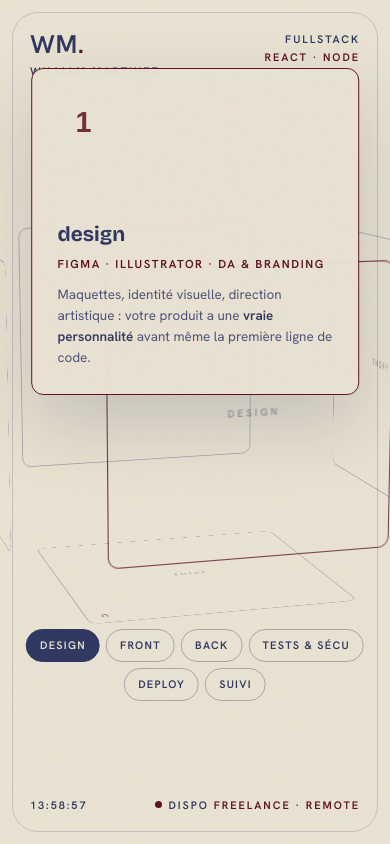
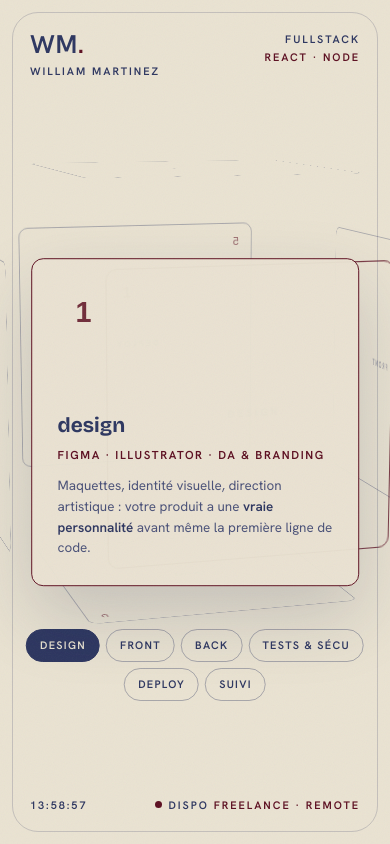
Before and after one commit to wllmz/wm-portfolio, a Next.js app: page / in a window 390 px wide. Both pictures are taken after a click on the button "DESIGN". Shown: the top 844 px of the page. Built offline with nearby package versions, Linux system fonts and the light colour scheme; a web font is replaced by a local one.

Commit message:
feat: face-card always dead center, per-face positions removed
One rule everywhere: centered both axes, size capped. Simple and
impossible to clip on any screen.

Co-Authored-By: Claude Opus 4.8 (1M context) <noreply@anthropic.com>

```diff
--- a/src/app/globals.css
+++ b/src/app/globals.css
@@ -269,16 +269,10 @@ body::after {
      coupé en bas (le texte vit en bas de la carte) */
   --card: min(calc(var(--face) * 1.25), 440px, 88vw, 44vh);
   position: absolute;
-  /* chaque face a SA position préférée (--want, voir .pos-* plus bas),
-     mais le clamp garantit que la carte ne sort JAMAIS de l'écran :
-     elle glisse vers l'intérieur quand la place manque */
-  left: clamp(
-    calc(var(--card) / 2 + 26px),
-    var(--want, 50%),
-    calc(100% - var(--card) / 2 - 26px)
-  );
-  top: 7%;
-  translate: -50% 0;
+  /* toujours au centre de l'écran — simple et imparable */
+  left: 50%;
+  top: 50%;
+  translate: -50% -50%;
   z-index: 8;
   width: var(--card);
   height: var(--card);
@@ -299,8 +293,6 @@ body::after {
   transition:
     opacity 0.32s ease,
     transform 0.55s var(--ease-boing),
-    left 0.55s var(--ease-out),
-    top 0.55s var(--ease-out),
     visibility 0.32s;
 }
 
@@ -327,31 +319,6 @@ body::after {
   opacity: 1;
   visibility: visible;
   transform: none;
-}
-/* les positions d'apparition — une par face, écartées du cube */
-.face-card.pos-design {
-  --want: 24%;
-  top: 5%;
-}
-.face-card.pos-front {
-  --want: 63%;
-  top: 7%;
-}
-.face-card.pos-back {
-  --want: 22%;
-  top: 16%;
-}
-.face-card.pos-quality {
-  --want: 66%;
-  top: 17%;
-}
-.face-card.pos-deploy {
-  --want: 31%;
-  top: 11%;
-}
-.face-card.pos-suivi {
-  --want: 60%;
-  top: 12%;
 }
 .face-card .num {
   position: absolute;
@@ -535,18 +502,9 @@ body::after {
     font-size: 0.68rem;
     padding: 7px 13px 8px;
   }
-  /* mobile : une seule position pour toutes les cartes — centrée en
-     haut, taille bornée, aucun débordement possible */
-  .face-card,
-  .face-card.pos-design,
-  .face-card.pos-front,
-  .face-card.pos-back,
-  .face-card.pos-quality,
-  .face-card.pos-deploy,
-  .face-card.pos-suivi {
+  /* mobile : taille bornée, toujours centrée */
+  .face-card {
     --card: min(84vw, 42vh, 400px);
-    left: 50%;
-    top: 8%;
   }
 }
 
--- a/src/components/cube/cube-stage.tsx
+++ b/src/components/cube/cube-stage.tsx
@@ -335,7 +335,7 @@ export function CubeStage() {
             face caméra, taille maîtrisée — elle atterrit au premier plan
             pendant que le cube se déstructure derrière */}
         <div
-          className={`face-card pos-${activeKey}${openKey ? " open" : ""}`}
+          className={`face-card${openKey ? " open" : ""}`}
           aria-live="polite"
         >
           {/* key = la face : le contenu se remonte (et rejoue son fondu)
```
